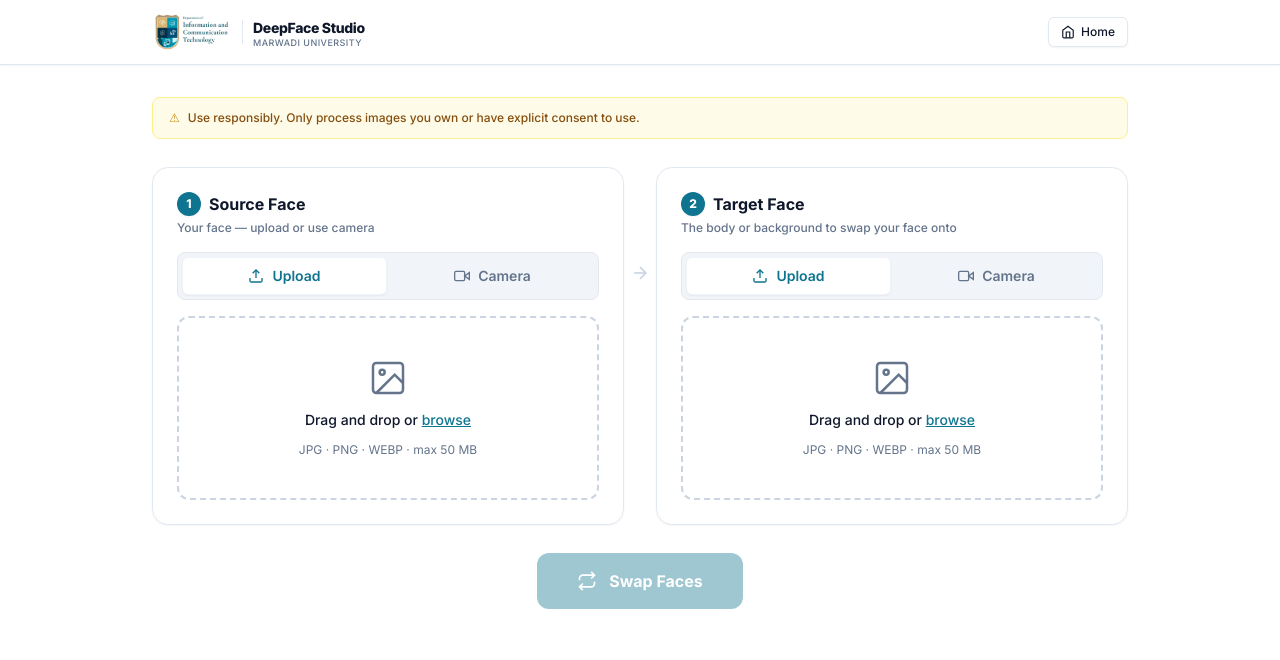
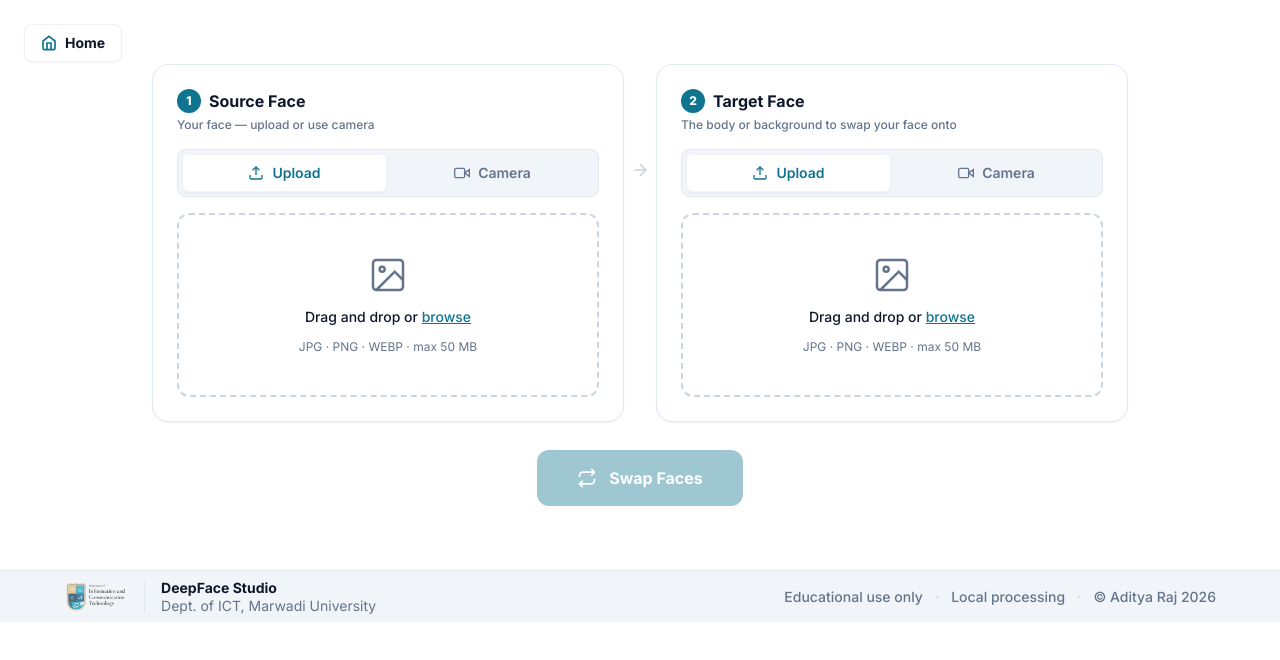
Before and after one commit to ADiTyaRaj8969/FaceSWAP, a React (Vite) app in the folder frontend/: page /app in a window 1280 px wide. Shown: the top 660 px of the page. Built offline with nearby package versions, Linux system fonts and the light colour scheme.

Commit message:
UI Enhancements: Cleaned up AppPage by removing navbar and notice banner, added footer and floating home button

```diff
--- a/frontend/src/pages/AppPage.jsx
+++ b/frontend/src/pages/AppPage.jsx
@@ -101,6 +101,7 @@ const STAGES = [
 ];
 
 export default function AppPage() {
+  const navigate = useNavigate();
   const [srcMode, setSrcMode] = useState('upload');
   const [srcFile, setSrcFile] = useState(null);
   const [srcB64,  setSrcB64]  = useState(null);
@@ -274,37 +275,18 @@ export default function AppPage() {
   return (
     <div className="min-h-screen bg-bg font-sans text-navy">
 
-      {/* HEADER — using ict_logo.png colored version since background is light */}
-      <header className="sticky top-0 z-40 glass border-b border-border shadow-sm">
-        <div className="max-w-5xl mx-auto px-4 sm:px-6 h-14 sm:h-16 flex items-center justify-between gap-3">
-          <Link to="/" className="flex items-center gap-2.5 shrink-0 hover:opacity-80 transition-opacity">
-            <img src="/logos/ict_logo.png" alt="ICT" className="h-8 sm:h-10 w-auto object-contain" />
-            <div className="hidden sm:block w-px h-6 bg-border" />
-            <div className="hidden sm:flex flex-col leading-none">
-              <span className="text-navy font-extrabold tracking-tight text-sm">DeepFace Studio</span>
-              <span className="text-slate text-[9px] tracking-wider uppercase font-medium">Marwadi University</span>
-            </div>
-          </Link>
-          <div className="flex items-center gap-2 sm:gap-3 min-w-0">
+      {/* Floating Home Button (No Navbar) */}
       <button onClick={() => navigate('/')}
-              className="flex items-center gap-1.5 text-xs text-navy border border-border bg-white rounded-md px-2.5 sm:px-3 py-1.5 hover:bg-bg3 transition-colors whitespace-nowrap shrink-0 font-medium shadow-sm">
-              <svg className="w-3.5 h-3.5 shrink-0" fill="none" stroke="currentColor" strokeWidth={2} viewBox="0 0 24 24">
+        className="absolute top-4 left-4 sm:top-6 sm:left-6 z-50 flex items-center gap-2 text-xs sm:text-sm text-navy border border-border/60 bg-white/90 backdrop-blur-md rounded-lg px-3 sm:px-4 py-1.5 sm:py-2 hover:border-teal/50 hover:bg-white transition-all duration-200 whitespace-nowrap font-bold shadow-sm hover:shadow">
+        <svg className="w-4 h-4 shrink-0 text-teal" fill="none" stroke="currentColor" strokeWidth={2.5} viewBox="0 0 24 24">
           <path d="M3 9l9-7 9 7v11a2 2 0 0 1-2 2H5a2 2 0 0 1-2-2z"/>
           <polyline points="9 22 9 12 15 12 15 22"/>
         </svg>
         Home
       </button>
-          </div>
-        </div>
-      </header>
 
-      <main className="max-w-5xl mx-auto px-4 sm:px-6 py-6 sm:py-8 flex flex-col gap-5 sm:gap-7">
+      <main className="max-w-5xl mx-auto px-4 sm:px-6 py-12 sm:py-16 flex flex-col gap-5 sm:gap-7">
 
-        {/* NOTICE */}
-        <div className="flex items-start sm:items-center gap-2 bg-yellow-50 border border-yellow-200 rounded-lg px-3 sm:px-4 py-2.5 text-yellow-800 text-xs font-medium leading-relaxed">
-          <span className="shrink-0 mt-0.5 sm:mt-0 text-yellow-600">&#9888;</span>
-          <span>Use responsibly. Only process images you own or have explicit consent to use.</span>
-        </div>
 
         {/* INPUT PANELS */}
         <div className="grid grid-cols-1 md:grid-cols-[1fr_32px_1fr] items-start gap-4 md:gap-0">
@@ -527,6 +509,27 @@ export default function AppPage() {
       </main>
 
       <Toast msg={toast} onClose={() => setToast('')} />
+
+      {/* Footer Strip */}
+      <footer className="mt-auto bg-bg3 border-t border-border py-2 px-4">
+        <div className="max-w-6xl mx-auto flex flex-col sm:flex-row items-center justify-between gap-3 text-xs sm:text-sm text-slate">
+          <div className="flex flex-col sm:flex-row items-center gap-2 sm:gap-4 text-center sm:text-left w-full sm:w-auto">
+            <img src="/logos/ict_logo_black.png" alt="ICT Department" className="h-6 sm:h-8 w-auto opacity-70" />
+            <div className="w-12 h-px sm:w-px sm:h-8 bg-border" />
+            <div className="flex flex-col leading-tight">
+              <strong className="text-navy">DeepFace Studio</strong>
+              <span>Dept. of ICT, Marwadi University</span>
+            </div>
+          </div>
+          <div className="flex items-center gap-2 sm:gap-3 flex-wrap justify-center font-medium">
+            <span>Educational use only</span>
+            <span className="text-border2">·</span>
+            <span>Local processing</span>
+            <span className="text-border2">·</span>
+            <span>© Aditya Raj 2026</span>
+          </div>
+        </div>
+      </footer>
     </div>
   );
 }
```
Lines whose indentation alone changed are shown as unchanged.
